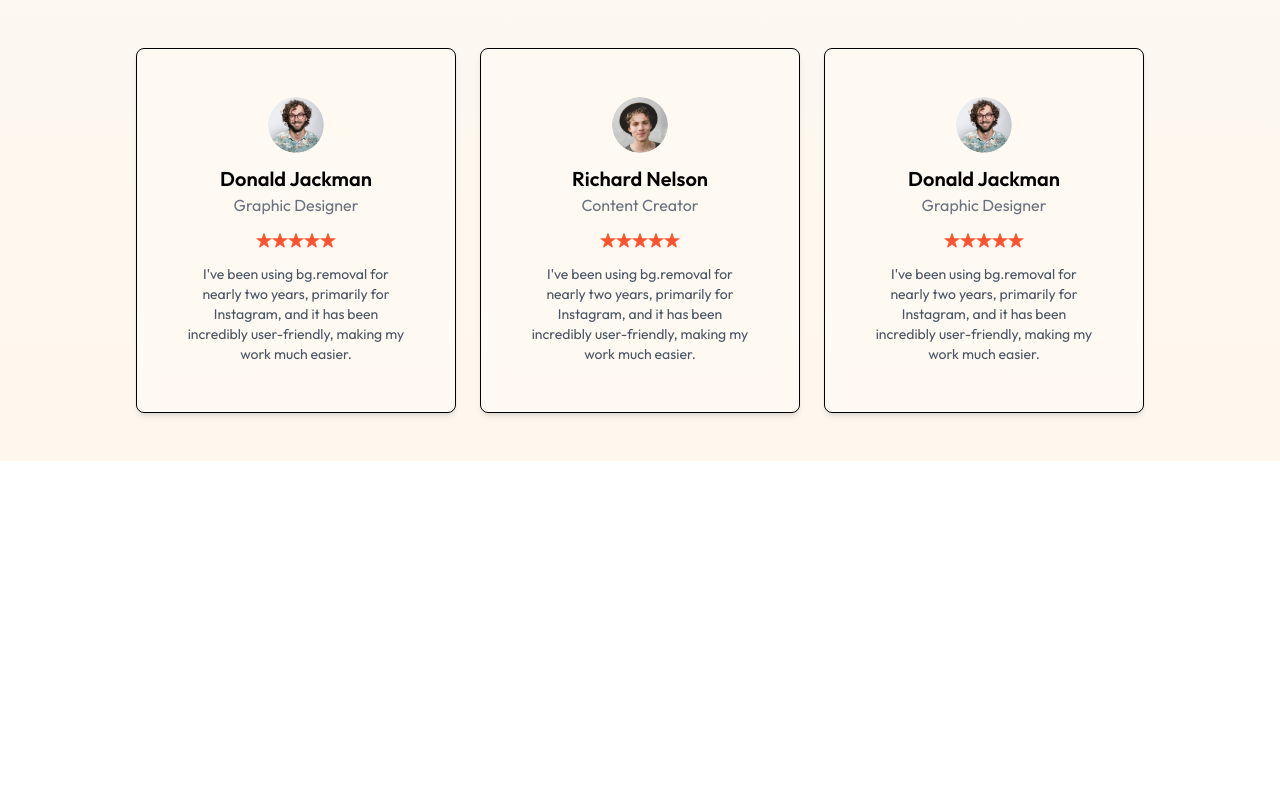
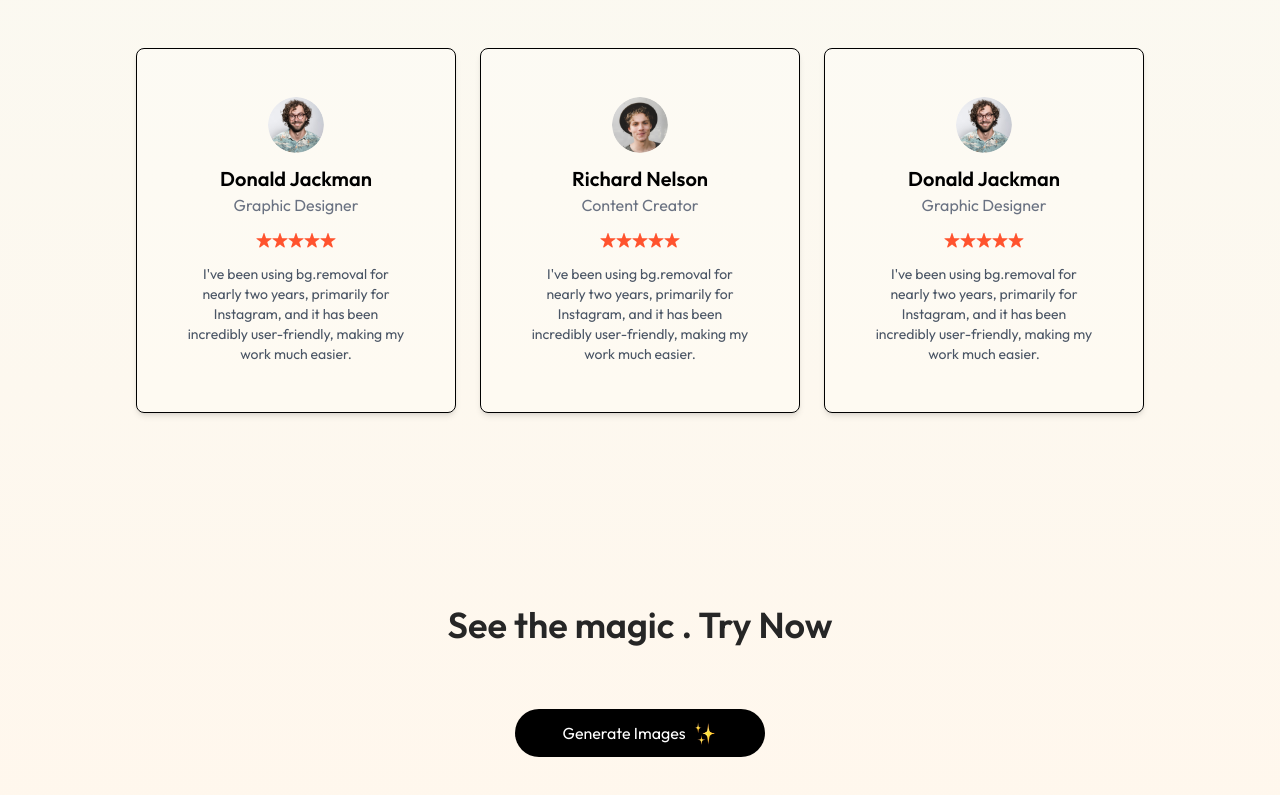
Before and after one commit to wasim-27/Imagify, a React (Vite) app in the folder client/: page / in a window 1280 px wide. Shown: the part 2058-2853 px from the top of the page. Before the commit the page ends 2599 px from the top, so only its background shows below. Built offline with nearby package versions, Linux system fonts and the light colour scheme; a web font is replaced by a local one.

Commit message:
Generate button added

```diff
--- /dev/null
+++ b/client/src/components/GenerateBtn.jsx
@@ -0,0 +1,15 @@
+import React from 'react'
+import { assets } from '../assets/assets'
+
+const GenerateBtn = () => {
+  return (
+    <div className='pb-16 text-center'>
+        <h1 className='text-2xl md:text-3xl lg:text-4xl mt-4 font-semibold text-neutral-800 py-6 md:py-16'>See the magic . Try Now</h1>
+        <button className='inline-flex items-center gap-2 px-12 py-3 rounded-full bg-black text-white m-auto hover:scale-105 transition-all duration-500'>Generate Images
+            <img className='h-6' src={assets.star_group} alt="" />
+        </button>
+    </div>
+  )
+}
+
+export default GenerateBtn
--- a/client/src/pages/Home.jsx
+++ b/client/src/pages/Home.jsx
@@ -3,6 +3,7 @@
 import Steps from '../components/Steps'
 import Description from '../components/Description'
 import Testimonials from '../components/Testimonials'
+import GenerateBtn from '../components/GenerateBtn'
 
 const Home = () => {
   return (
@@ -11,6 +12,7 @@
       <Steps/>
       <Description/>
       <Testimonials/>
+      <GenerateBtn/>
     </div>
   )
 }
```
